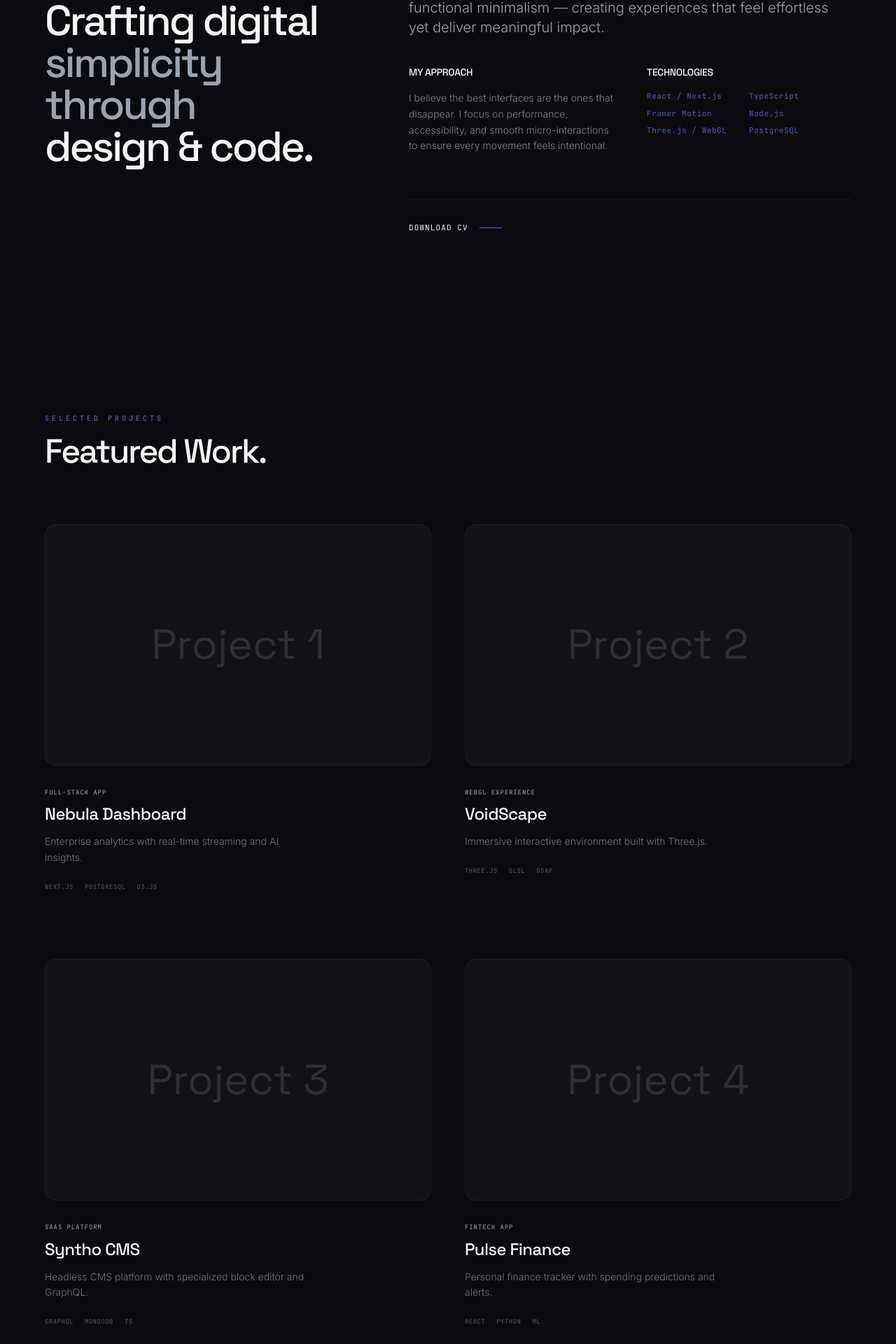
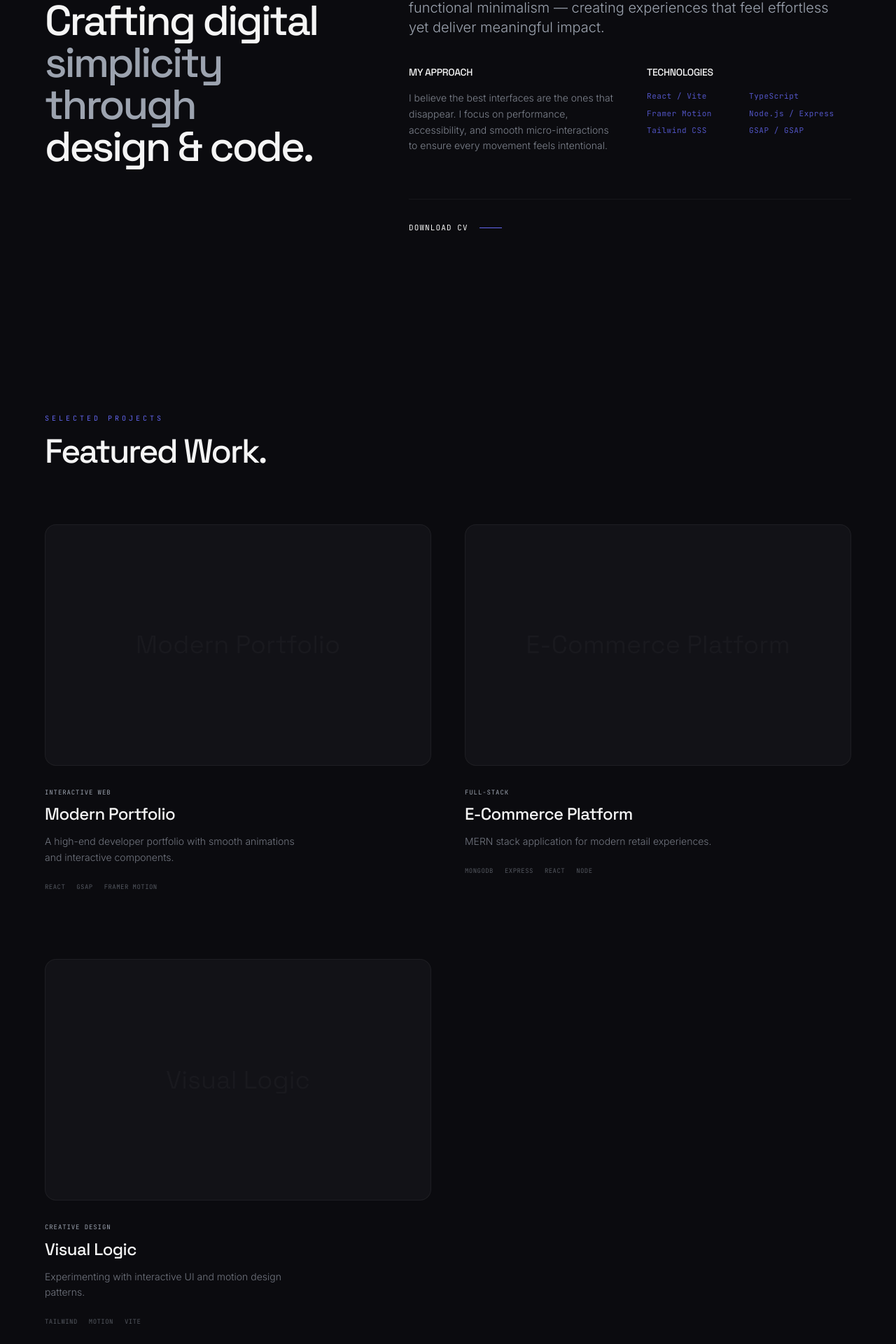
Before and after one commit to Dhruva9837/Portfolio10, a React (Vite) app: page / in a window 1280 px wide. Shown: the part 959-2879 px from the top of the page at 70% size. Built offline with nearby package versions, Linux system fonts and the light colour scheme.

Commit message:
refactor: personalize project content and clean up code to remove AI hallmarks

```diff
--- a/src/App.tsx
+++ b/src/App.tsx
@@ -15,7 +15,6 @@ gsap.registerPlugin(ScrollTrigger);
 
 export default function App() {
   useEffect(() => {
-    // Lenis smooth scroll
     const lenis = new Lenis({
       duration: 1.2,
       easing: (t) => Math.min(1, 1.001 - Math.pow(2, -10 * t)),
--- a/src/components/About.tsx
+++ b/src/components/About.tsx
@@ -5,7 +5,6 @@ export default function About() {
     <section id="about" className="py-32 px-6 bg-background">
       <div className="max-w-6xl mx-auto">
         <div className="grid md:grid-cols-12 gap-16 md:gap-24 items-start">
-          {/* Label and Big Heading */}
           <div className="md:col-span-12 lg:col-span-5">
             <motion.div
               initial={{ opacity: 0, x: -20 }}
@@ -23,7 +22,6 @@ export default function About() {
             </motion.div>
           </div>
 
-          {/* Detailed Description and Tech Stack */}
           <div className="md:col-span-12 lg:col-span-7">
             <motion.div
               initial={{ opacity: 0, y: 30 }}
@@ -49,12 +47,12 @@ export default function About() {
                 <div>
                   <h3 className="font-display text-sm font-medium tracking-tight mb-4 uppercase">Technologies</h3>
                   <ul className="grid grid-cols-2 gap-y-2 font-mono text-[11px] text-accent/80 tracking-wider">
-                    <li>React / Next.js</li>
+                    <li>React / Vite</li>
                     <li>TypeScript</li>
                     <li>Framer Motion</li>
-                    <li>Node.js</li>
-                    <li>Three.js / WebGL</li>
-                    <li>PostgreSQL</li>
+                    <li>Node.js / Express</li>
+                    <li>Tailwind CSS</li>
+                    <li>GSAP / GSAP</li>
                   </ul>
                 </div>
               </div>
--- a/src/components/Contact.tsx
+++ b/src/components/Contact.tsx
@@ -52,7 +52,7 @@ export default function Contact() {
                   <input
                     type="text"
                     className="w-full bg-transparent border-b border-foreground/10 py-3 focus:outline-none focus:border-accent transition-colors font-light"
-                    placeholder="Dhruv"
+                    placeholder="Enter your name"
                   />
                 </div>
                 <div className="space-y-2">
@@ -60,7 +60,7 @@ export default function Contact() {
                   <input
                     type="email"
                     className="w-full bg-transparent border-b border-foreground/10 py-3 focus:outline-none focus:border-accent transition-colors font-light"
-                    placeholder="dhruv@example.com"
+                    placeholder="Email address"
                   />
                 </div>
               </div>
@@ -69,7 +69,7 @@ export default function Contact() {
                 <textarea
                   rows={4}
                   className="w-full bg-transparent border-b border-foreground/10 py-3 focus:outline-none focus:border-accent transition-colors font-light resize-none"
-                  placeholder="Tell me about your project..."
+                  placeholder="Share some details about your project"
                 />
               </div>
               <div className="pt-4">
--- a/src/components/Projects.tsx
+++ b/src/components/Projects.tsx
@@ -4,34 +4,26 @@ import { ExternalLink, Github } from 'lucide-react';
 const PROJECTS = [
   {
     id: 1,
-    title: 'Nebula Dashboard',
-    category: 'Full-Stack App',
-    description: 'Enterprise analytics with real-time streaming and AI insights.',
-    tags: ['Next.js', 'PostgreSQL', 'D3.js'],
+    title: 'Modern Portfolio',
+    category: 'Interactive Web',
+    description: 'A high-end developer portfolio with smooth animations and interactive components.',
+    tags: ['React', 'GSAP', 'Framer Motion'],
     link: '#',
   },
   {
     id: 2,
-    title: 'VoidScape',
-    category: 'WebGL Experience',
-    description: 'Immersive interactive environment built with Three.js.',
-    tags: ['Three.js', 'GLSL', 'GSAP'],
+    title: 'E-Commerce Platform',
+    category: 'Full-Stack',
+    description: 'MERN stack application for modern retail experiences.',
+    tags: ['MongoDB', 'Express', 'React', 'Node'],
     link: '#',
   },
   {
     id: 3,
-    title: 'Syntho CMS',
-    category: 'SaaS Platform',
-    description: 'Headless CMS platform with specialized block editor and GraphQL.',
-    tags: ['GraphQL', 'MongoDB', 'TS'],
-    link: '#',
-  },
-  {
-    id: 4,
-    title: 'Pulse Finance',
-    category: 'Fintech App',
-    description: 'Personal finance tracker with spending predictions and alerts.',
-    tags: ['React', 'Python', 'ML'],
+    title: 'Visual Logic',
+    category: 'Creative Design',
+    description: 'Experimenting with interactive UI and motion design patterns.',
+    tags: ['Tailwind', 'Motion', 'Vite'],
     link: '#',
   },
 ];
@@ -58,12 +50,11 @@ export default function Projects() {
               <a href={project.link} data-cursor="hover" className="block cursor-none">
                 <div className="aspect-[16/10] bg-muted/5 border border-foreground/5 rounded-2xl mb-8 overflow-hidden relative">
                   <div className="absolute inset-0 bg-accent/5 opacity-0 group-hover:opacity-100 transition-opacity duration-700" />
-                  <div className="absolute inset-0 flex items-center justify-center font-display text-muted/20 text-6xl group-hover:scale-110 transition-transform duration-700 ease-out">
-                    Project {i + 1}
+                  <div className="absolute inset-0 flex items-center justify-center font-display text-muted/5 text-4xl group-hover:scale-105 transition-transform duration-700 ease-out">
+                    {project.title}
                   </div>
 
-                  {/* Subtle border glow on hover */}
-                  <div className="absolute inset-0 border border-accent/20 opacity-0 group-hover:opacity-100 transition-opacity duration-500 rounded-2xl" />
+                  <div className="absolute inset-0 border border-accent/10 opacity-0 group-hover:opacity-100 transition-opacity duration-500 rounded-2xl" />
                 </div>
 
                 <div className="flex justify-between items-start">
--- a/src/components/Skills.tsx
+++ b/src/components/Skills.tsx
@@ -7,7 +7,7 @@ const SKILLS = [
   },
   {
     category: 'Creative',
-    items: ['Three.js', 'Framer Motion', 'WebGL / GLSL', 'GSAP', 'Figma']
+    items: ['Three.js', 'Framer Motion', 'Git', 'Github', 'GSAP']
   }
 ];
 
```
